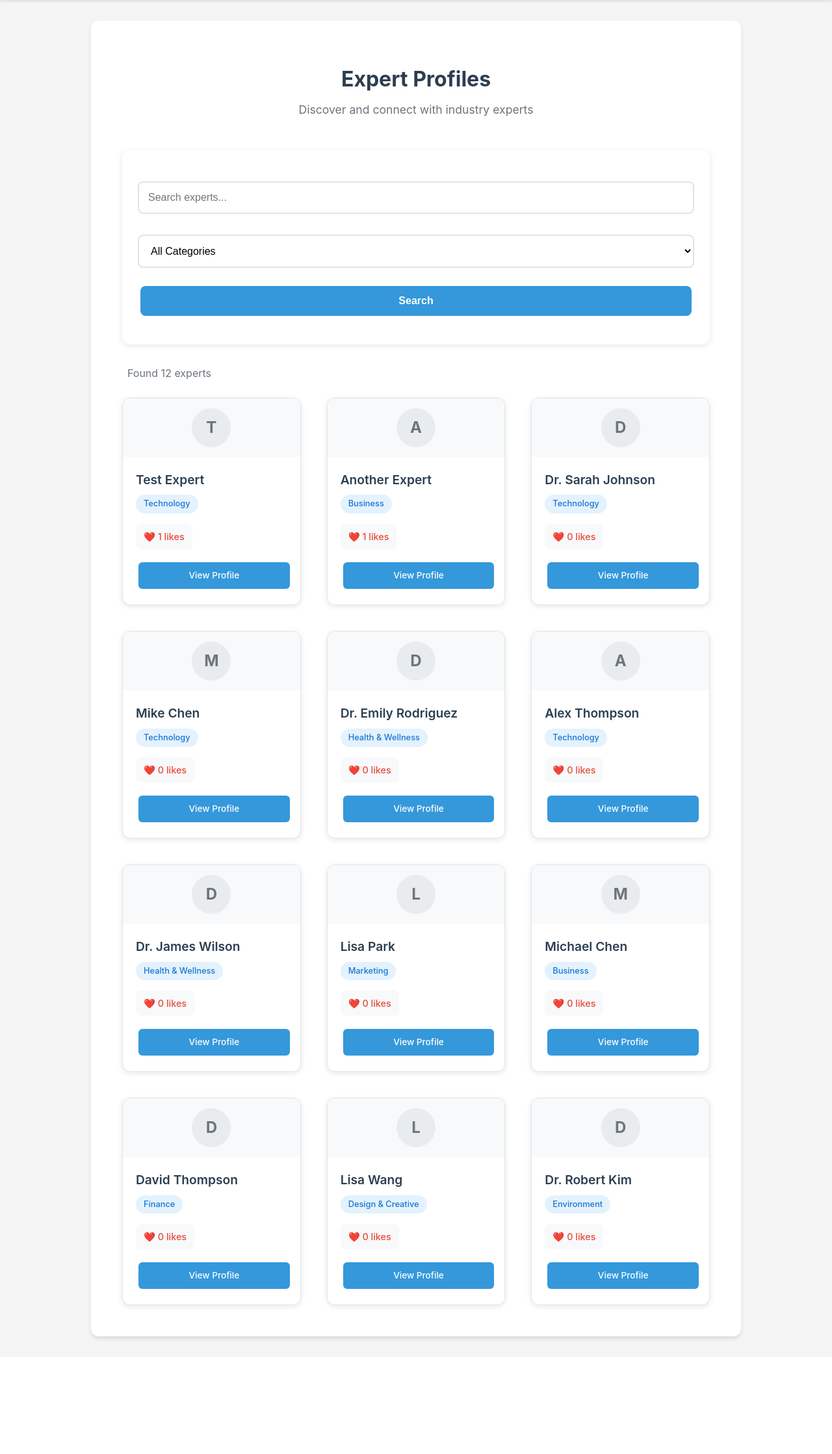
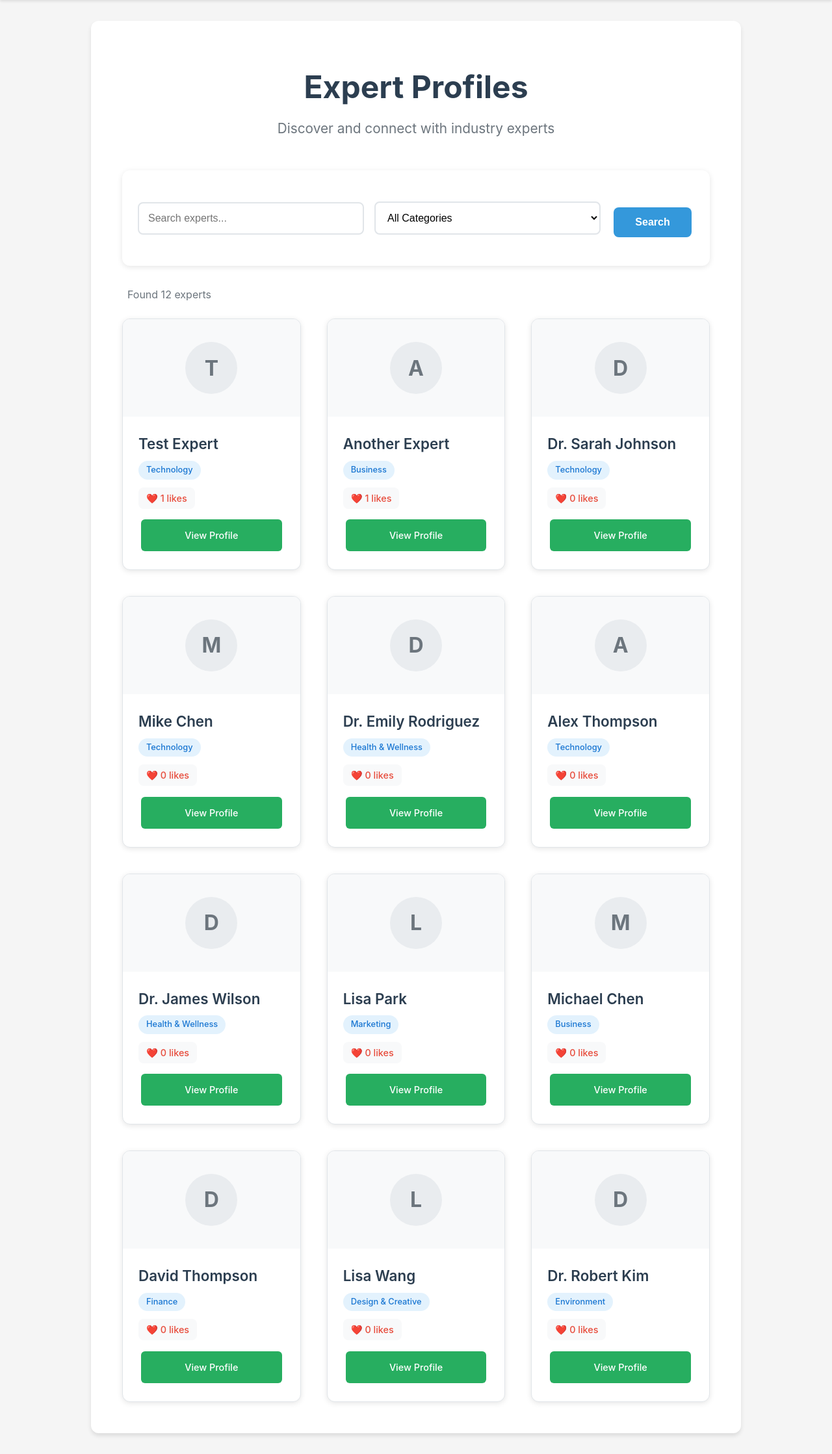
Before and after one commit to behzad17/newexperts, a Django app: page /experts/ in a window 1280 px wide. Shown: the part 165-2402 px from the top of the page at 65% size. Before the commit the page ends 2229 px from the top, so only its background shows below. Run offline with Django 5.2, Linux system fonts and the light colour scheme; data comes from the database, SQL or seed files in the repository.

Commit message:
Update experts page cards: remove bio text, add 50px height, arrange buttons horizontally

```diff
--- a/expert_connect/templates/experts_list.html
+++ b/expert_connect/templates/experts_list.html
@@ -183,7 +183,7 @@
     gap: 1.5rem;
   }
 
-  /* Mobile Expert Cards */
+  /* Mobile Expert Cards - Increased height by 50px */
   .expert-card {
     background: white;
     border-radius: 12px;
@@ -193,7 +193,7 @@
     border: 1px solid #e1e5e9;
     display: flex;
     flex-direction: column;
-    max-height: 350px; /* Reduced height for smaller image */
+    max-height: 550px; /* Increased from 500px to 550px (+50px) */
   }
 
   .expert-card:hover {
@@ -203,13 +203,13 @@
 
   .expert-image {
     width: 100%;
-    height: 120px; /* Smaller full-size image */
+    height: 180px; /* Fixed height for image */
     overflow: hidden;
     background: #f8f9fa;
     display: flex;
     align-items: center;
     justify-content: center;
-    flex-shrink: 0;
+    flex-shrink: 0; /* Prevent image from shrinking */
   }
 
   .profile-img {
@@ -219,24 +219,24 @@
   }
 
   .profile-placeholder {
-    width: 60px;
-    height: 60px;
+    width: 80px;
+    height: 80px;
     background: #e9ecef;
     border-radius: 50%;
     display: flex;
     align-items: center;
     justify-content: center;
     color: #6c757d;
-    font-size: 1.5rem;
+    font-size: 2rem;
     font-weight: bold;
   }
 
   .expert-content {
-    padding: 1.25rem;
+    padding: 1.5rem;
     flex: 1;
     display: flex;
     flex-direction: column;
-    min-height: 0;
+    min-height: 0; /* Allow content to shrink */
   }
 
   .expert-header {
@@ -244,12 +244,12 @@
     flex-direction: column;
     gap: 0.5rem;
     margin-bottom: 1rem;
-    flex-shrink: 0;
+    flex-shrink: 0; /* Keep header at top */
   }
 
   .expert-header h3 {
     margin: 0;
-    font-size: 1.2rem;
+    font-size: 1.3rem;
     font-weight: 600;
     color: #2c3e50;
   }
@@ -275,7 +275,7 @@
 
   .expert-stats {
     margin-bottom: 1rem;
-    flex-shrink: 0;
+    flex-shrink: 0; /* Keep stats at bottom */
   }
 
   .likes-count {
@@ -285,50 +285,26 @@
     border-radius: 8px;
     font-size: 0.9rem;
     font-weight: 500;
-    display: inline-block;
   }
 
   .expert-actions {
     display: flex;
-    flex-direction: column;
+    flex-direction: row; /* Changed to horizontal layout */
     gap: 0.5rem;
-    margin-top: auto;
-    flex-shrink: 0;
+    flex-shrink: 0; /* Keep actions at bottom */
+    margin-top: auto; /* Push to bottom */
   }
 
   .expert-actions .btn {
-    width: 100%;
-    padding: 0.6rem 1rem;
-    font-size: 0.85rem;
+    flex: 1; /* Equal width for both buttons */
     text-align: center;
-    text-decoration: none;
+    padding: 0.6rem 0.8rem;
+    font-size: 0.8rem;
     border-radius: 6px;
     font-weight: 500;
-    transition: all 0.2s ease;
-    border: none;
-    cursor: pointer;
   }
 
-  .expert-actions .btn-primary {
-    background-color: #3498db;
-    color: white;
-  }
-
-  .expert-actions .btn-primary:hover {
-    background-color: #2980b9;
-    transform: translateY(-1px);
-  }
-
-  .expert-actions .btn-secondary {
-    background-color: #95a5a6;
-    color: white;
-  }
-
-  .expert-actions .btn-secondary:hover {
-    background-color: #7f8c8d;
-    transform: translateY(-1px);
-  }
-
+  /* No Results */
   .no-results {
     text-align: center;
     padding: 3rem 1rem;
@@ -338,107 +314,134 @@
   }
 
   .no-results h3 {
-    color: #2c3e50;
-    margin-bottom: 1rem;
-    font-size: 1.5rem;
+    color: #6c757d;
+    margin-bottom: 0.5rem;
+    font-size: 1.3rem;
   }
 
   .no-results p {
     color: #6c757d;
-    font-size: 1rem;
+    margin: 0;
   }
 
   /* Tablet Styles (768px and up) */
   @media (min-width: 768px) {
+    .experts-container {
+      max-width: 800px;
+    }
+
+    .page-header h1 {
+      font-size: 2.5rem;
+    }
+
+    .page-header p {
+      font-size: 1.2rem;
+    }
+
+    .search-filter-form {
+      flex-direction: row;
+      align-items: end;
+      gap: 1rem;
+    }
+
+    .search-group,
+    .filter-group {
+      flex: 1;
+    }
+
+    .search-btn {
+      flex-shrink: 0;
+    }
+
     .experts-grid {
       grid-template-columns: repeat(2, 1fr);
       gap: 2rem;
     }
 
     .expert-card {
-      max-height: 330px;
+      max-height: 530px; /* Increased from 480px to 530px (+50px) */
     }
 
     .expert-image {
-      height: 100px;
-    }
-
-    .expert-content {
-      padding: 1rem;
-    }
-
-    .expert-header h3 {
-      font-size: 1.1rem;
+      height: 160px; /* Smaller image for tablet */
     }
 
     .expert-actions .btn {
-      padding: 0.5rem 0.8rem;
-      font-size: 0.8rem;
+      padding: 0.7rem 1rem;
+      font-size: 0.85rem;
     }
   }
 
   /* Desktop Styles (1024px and up) */
   @media (min-width: 1024px) {
+    .experts-container {
+      max-width: 1200px;
+    }
+
+    .page-header h1 {
+      font-size: 3rem;
+    }
+
+    .page-header p {
+      font-size: 1.3rem;
+    }
+
     .experts-grid {
       grid-template-columns: repeat(3, 1fr);
       gap: 2.5rem;
     }
 
     .expert-card {
-      max-height: 320px;
+      max-height: 520px; /* Increased from 470px to 520px (+50px) */
     }
 
     .expert-image {
-      height: 90px;
-    }
-
-    .expert-content {
-      padding: 1.25rem;
+      height: 150px;
     }
 
     .expert-header h3 {
-      font-size: 1.2rem;
+      font-size: 1.4rem;
     }
 
     .expert-actions .btn {
-      padding: 0.6rem 1rem;
-      font-size: 0.85rem;
+      padding: 0.8rem 1.2rem;
+      font-size: 0.9rem;
     }
   }
 
   /* Large Desktop Styles (1440px and up) */
   @media (min-width: 1440px) {
+    .experts-container {
+      max-width: 1400px;
+    }
+
     .experts-grid {
       grid-template-columns: repeat(4, 1fr);
       gap: 3rem;
     }
 
     .expert-card {
-      max-height: 310px;
+      max-height: 510px; /* Increased from 460px to 510px (+50px) */
     }
 
     .expert-image {
-      height: 80px;
-    }
-
-    .expert-content {
-      padding: 1.5rem;
+      height: 140px;
     }
 
     .expert-header h3 {
-      font-size: 1.3rem;
+      font-size: 1.5rem;
     }
 
     .expert-actions .btn {
-      padding: 0.7rem 1.2rem;
-      font-size: 0.9rem;
+      padding: 0.9rem 1.4rem;
+      font-size: 1rem;
     }
   }
 
   /* Touch-friendly improvements */
   @media (hover: none) and (pointer: coarse) {
     .expert-actions .btn {
-      padding: 0.75rem 1rem;
+      padding: 0.8rem 1rem;
       font-size: 0.9rem;
     }
   }
@@ -464,10 +467,6 @@
     .expert-card:hover {
       transform: none;
     }
-
-    .expert-actions .btn:hover {
-      transform: none;
-    }
   }
 </style>
 {% endblock %}
```
